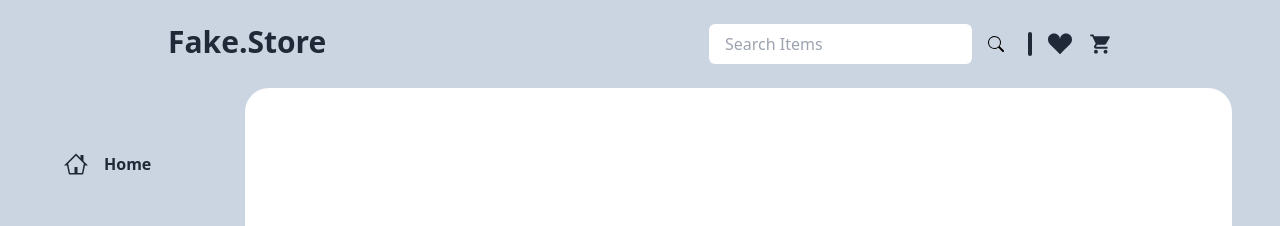
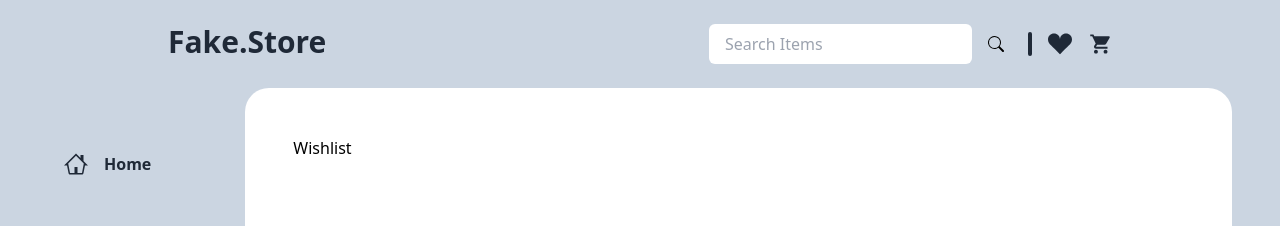
Before and after one commit to AfolabiOlajide/Redux-Ecommerce-application, a React (Create React App) app: page /wishlist in a window 1280 px wide. Shown: the top 226 px of the page. Built offline with nearby package versions, Linux system fonts and the light colour scheme.

Commit message:
setup for wishlist and cart

```diff
--- a/src/components/layout/Layout.jsx
+++ b/src/components/layout/Layout.jsx
@@ -12,6 +12,8 @@ import About from '../../pages/About';
 import Contact from '../../pages/Contact';
 import FAQ from '../../pages/FAQ';
 import Shop from '../../pages/Shop';
+import Cart from '../../pages/Cart';
+import Wishlist from '../../pages/Wishlist'
 // import OutletContainer from '../../pages/OutletContainer';
 import { getSideBarState } from '../../app/slices/global';
 
@@ -82,7 +84,8 @@ const Layout = () => {
                         <Route path='/about' element={<About />} />
                         <Route path='/contact' element={<Contact />} />
                         <Route path='/faq' element={<FAQ />} />
-
+                        <Route path='/cart' element={<Cart />} />
+                        <Route path='/wishlist' element={<Wishlist />} />
                 </Routes>
             </section>
         </main>
--- a/src/components/nav/Nav.jsx
+++ b/src/components/nav/Nav.jsx
@@ -4,6 +4,7 @@ import { BsSearch, BsSuitHeartFill, BsGridFill } from "react-icons/bs";
 import { IoMdCart } from 'react-icons/io';
 
 import { setSideBarActive } from '../../app/slices/global';
+import { Link } from 'react-router-dom';
 
 const Nav = () => {
     const dispatch = useDispatch();
@@ -29,14 +30,18 @@ const Nav = () => {
                     <span className='hidden w-1 bg-gray-800 rounded-md h-6 md:block'></span>
                     {/* store icons */}
                     <div className="flex space-x-4">
+                        <Link to="/wishlist">
                             <div className="icon relative">
                                 <BsSuitHeartFill className='text-gray-800 text-[1.5rem] cursor-pointer'/>
                                 {/* <span className='absolute -top-1 -right-1 bg-red-500 w-3 h-3 rounded-full text-[.5rem]'></span> */}
                             </div>
+                        </Link>
+                        <Link to="/cart" >
                             <div className="icon relative">
                                 <IoMdCart className='text-gray-800 text-[1.5rem] cursor-pointer'/>
                                 {/* <span className='absolute -top-1 -right-1 bg-red-500 w-3 h-3 rounded-full text-[.5rem]'></span> */}
                             </div>
+                        </Link>
                         {/* Hamburger Menu */}
                         <div className="hamburger block md:hidden">
                             <BsGridFill className='text-gray-800 text-[1.5rem] cursor-pointer' onClick={() => dispatch(setSideBarActive())}/>
--- /dev/null
+++ b/src/pages/Cart.jsx
@@ -0,0 +1,9 @@
+import React from 'react'
+
+const Cart = () => {
+    return (
+        <div>Cart</div>
+    )
+}
+
+export default Cart
--- /dev/null
+++ b/src/pages/Wishlist.jsx
@@ -0,0 +1,9 @@
+import React from 'react'
+
+const Wishlist = () => {
+    return (
+        <div>Wishlist</div>
+    )
+}
+
+export default Wishlist
```
Lines whose indentation alone changed are shown as unchanged.
